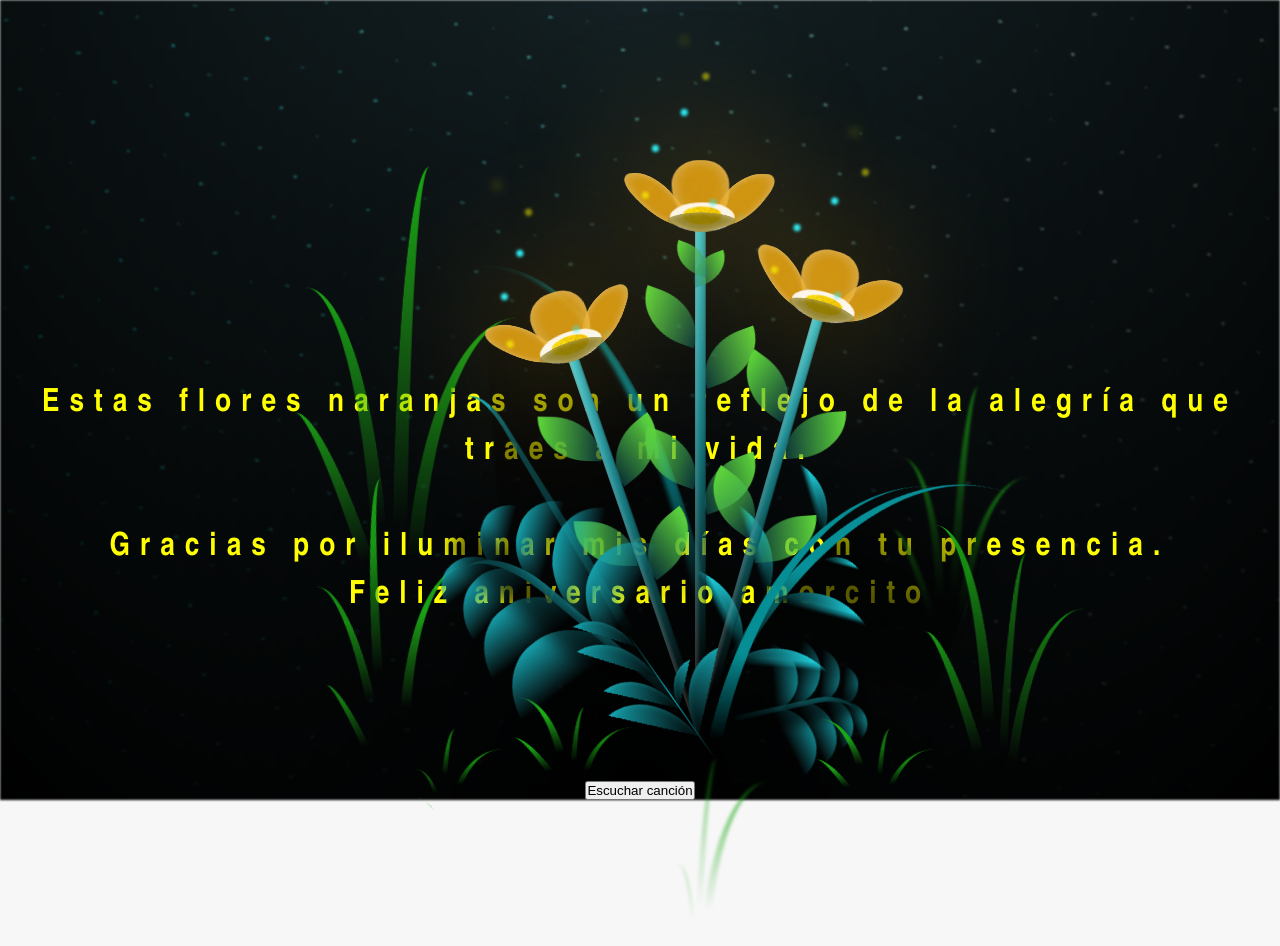
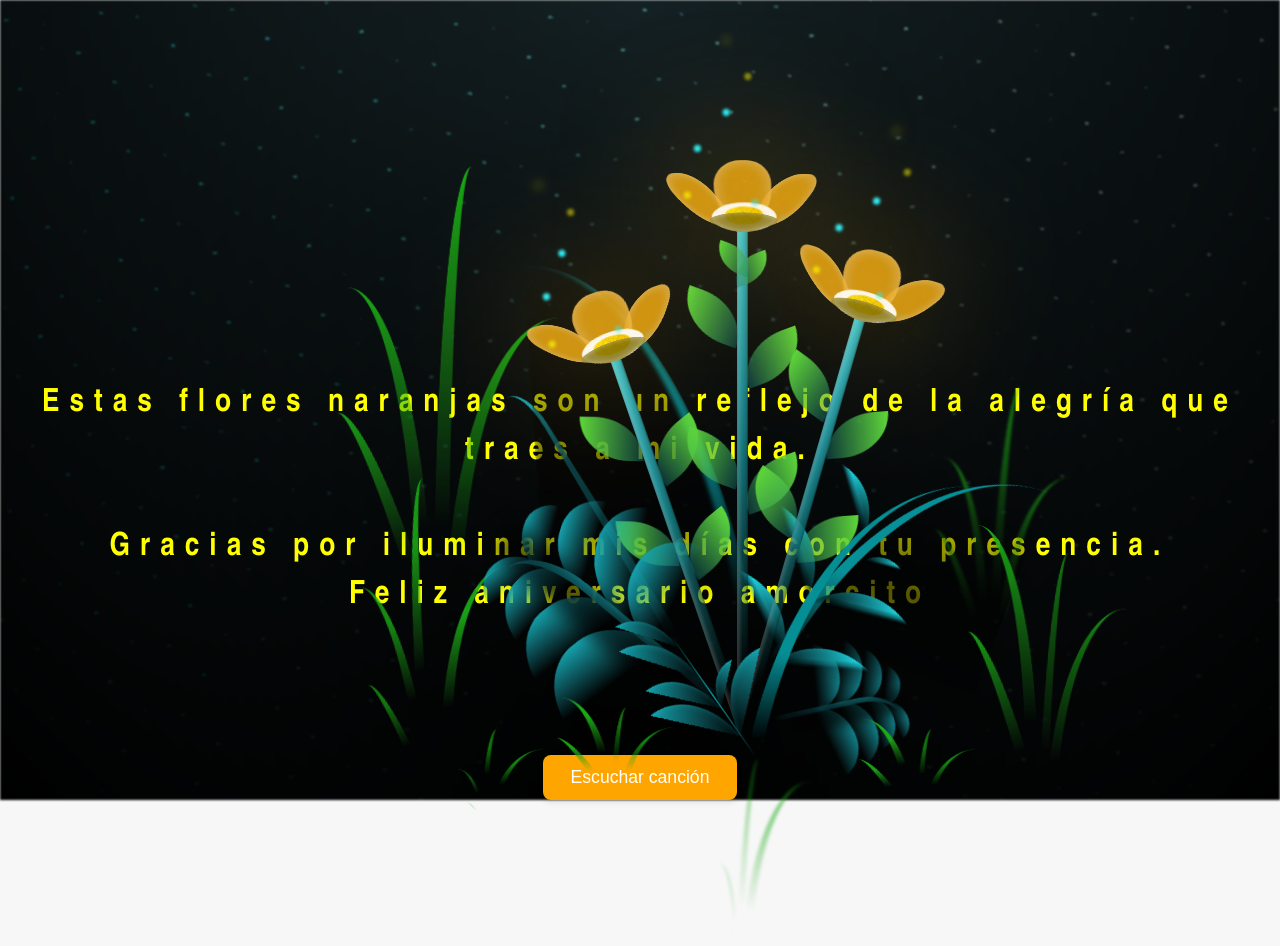
Before and after one commit to Joelllllllllll/Romina, a plain HTML site: page flower.html in a window 1280 px wide. Drawn offline with Linux system fonts and the light colour scheme.

Commit message:
Update main.css
se añadio estilo al boton

```diff
--- a/css/main.css
+++ b/css/main.css
@@ -9,7 +9,20 @@
 :root {
   --dark-color: #000;
 }
-
+button,
+.btn,
+input[type="button"],
+input[type="submit"] {
+  background: orange;
+  color: white;
+  border: none;
+  padding: 12px 28px;
+  border-radius: 8px;
+  font-size: 1.1em;
+  cursor: pointer;
+  box-shadow: 0 2px 6px rgba(0, 0, 0, 0.1);
+  transition: background 0.3s;
+}
 body {
   display: flex;
   align-items: flex-end;
```
